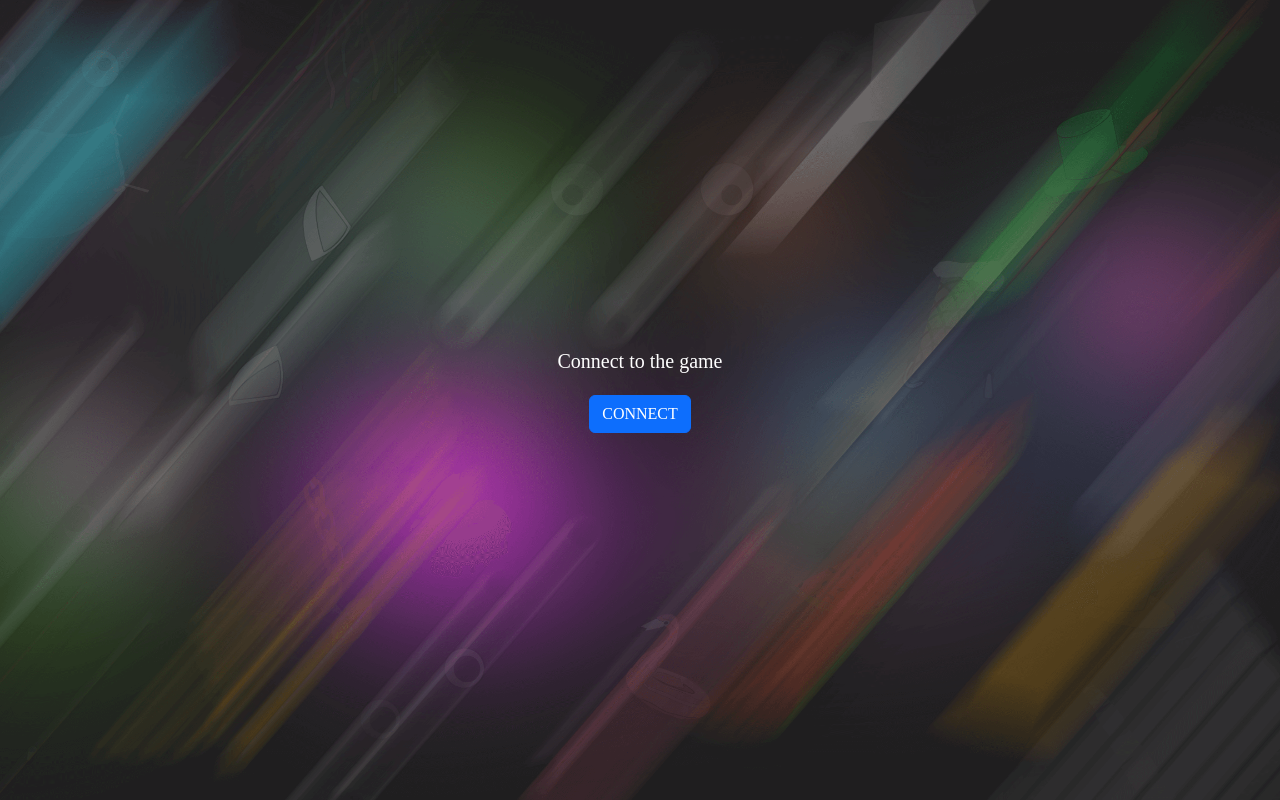
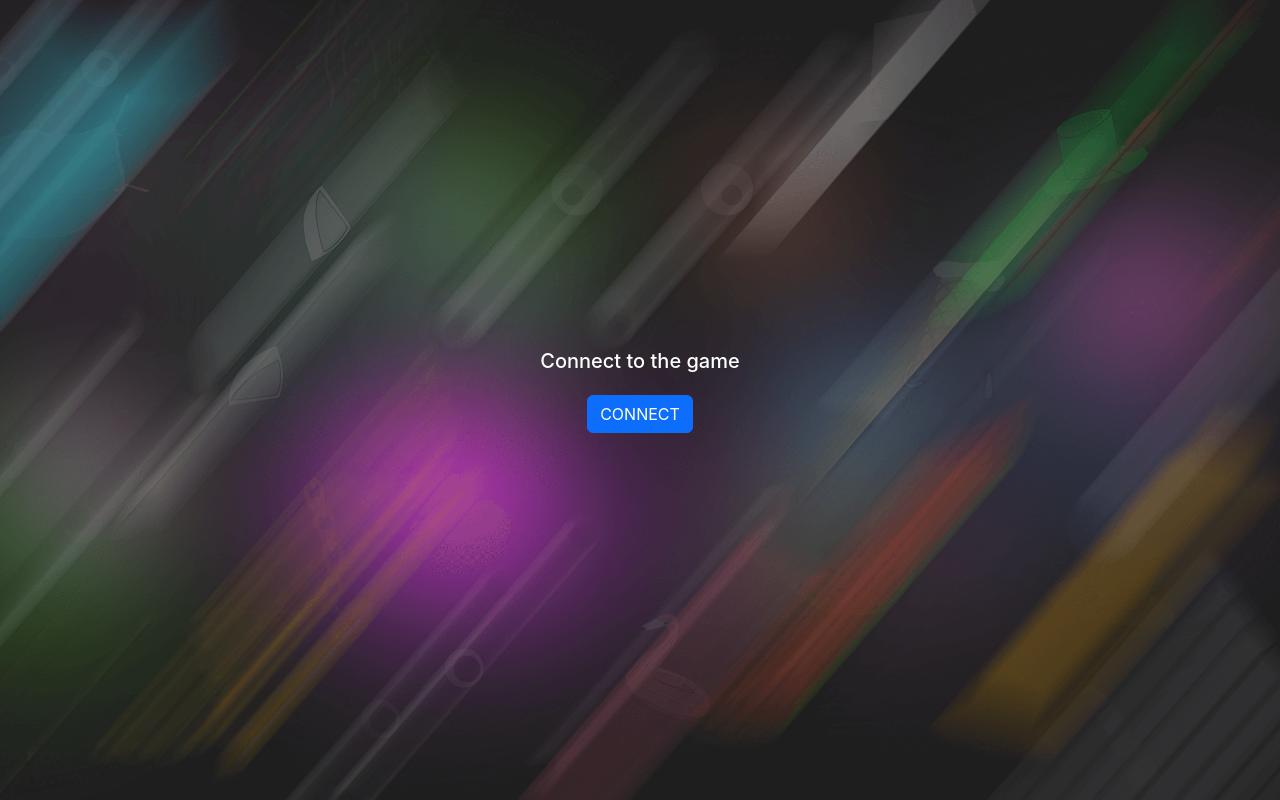
Before and after one commit to CNM-Hoang-Khoa/nft-game, a React (Create React App) app: page / in a window 1280 px wide. Built offline with nearby package versions, Linux system fonts and the light colour scheme.

Commit message:
Update font family for the dApp

```diff
--- a/src/index.css
+++ b/src/index.css
@@ -1,8 +1,6 @@
 body {
   margin: 0;
-  font-family: 'Roboto', 'Open Sans', -apple-system, BlinkMacSystemFont,
-    'Segoe UI', 'Oxygen', 'Ubuntu', 'Cantarell', 'Fira Sans', 'Droid Sans',
-    'Helvetica Neue', sans-serif;
+  font-family: 'Roboto';
   -webkit-font-smoothing: antialiased;
   -moz-osx-font-smoothing: grayscale;
 }
--- a/src/styles/reset.css
+++ b/src/styles/reset.css
@@ -83,7 +83,6 @@
   padding: 0;
   border: 0;
   font-size: 100%;
-  font: inherit;
   vertical-align: baseline;
 }
 /* HTML5 display-role reset for older browsers */
@@ -115,7 +114,7 @@
 blockquote:after,
 q:before,
 q:after {
-  content: "";
+  content: '';
   content: none;
 }
 table {
@@ -125,8 +124,8 @@
 
 body {
   margin: 0;
-  font-family: -apple-system, BlinkMacSystemFont, "Roboto", "Oxygen", "Ubuntu",
-    "Cantarell", "Fira Sans", "Droid Sans", "Helvetica Neue", sans-serif;
+  font-family: -apple-system, BlinkMacSystemFont, 'Segoe UI', Roboto, Oxygen,
+    Ubuntu, Cantarell, 'Open Sans', 'Helvetica Neue', sans-serif;
   -webkit-font-smoothing: antialiased;
   -moz-osx-font-smoothing: grayscale;
 }
@@ -138,7 +137,7 @@
 }
 
 code {
-  font-family: source-code-pro, Menlo, Monaco, Consolas, "Courier New",
+  font-family: source-code-pro, Menlo, Monaco, Consolas, 'Courier New',
     monospace;
 }
 
@@ -150,11 +149,12 @@
 body {
   -ms-overflow-style: none; /* IE and Edge */
   scrollbar-width: none; /* Firefox */
-  font-family: "Baloo 2";
+  font-family: -apple-system, BlinkMacSystemFont, 'Segoe UI', Roboto, Oxygen,
+    Ubuntu, Cantarell, 'Open Sans', 'Helvetica Neue', sans-serif;
 }
 
 html {
-  background-color: "#4C4C4C";
+  background-color: '#4C4C4C';
 }
 
 div {
```
